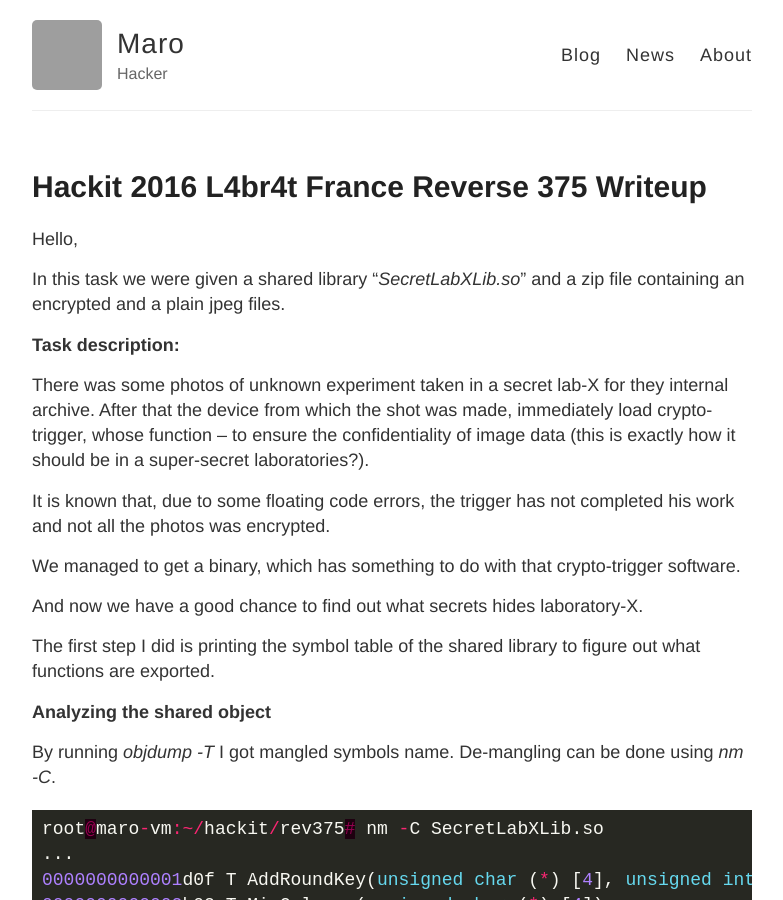
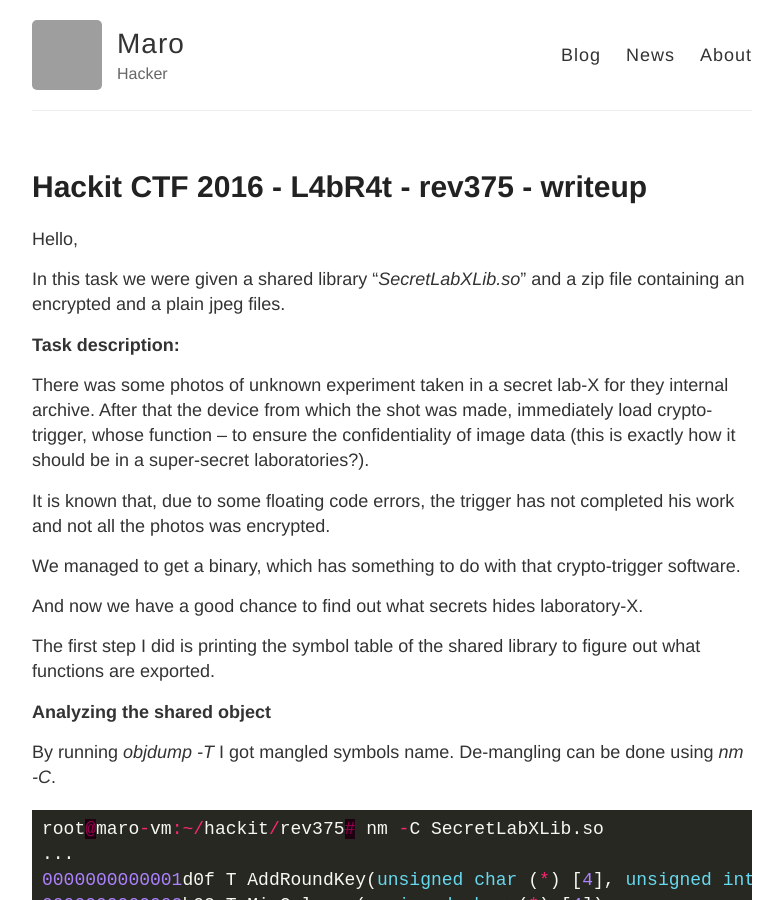
Before and after one commit to maroueneboubakri/maroueneboubakri.github.io, a Jekyll site: the page built from _posts/2016-10-2-HackIt-2016-L4bR4t-France-Reverse-375-Writeup.md, in a window 1280 px wide and 900 px high. Shown: the whole window, without its empty margins (248-1031 px from the left). Built offline with Jekyll 4.4.1, drawn with Linux system fonts in a browser that asks for light colours; our own code applies the rules of GitHub Pages for plain Markdown files; grey boxes are pictures that could not be loaded.

Commit message:
Update 2016-10-2-HackIt-2016-L4bR4t-France-Reverse-375-Writeup.md

```diff
--- a/_posts/2016-10-2-HackIt-2016-L4bR4t-France-Reverse-375-Writeup.md
+++ b/_posts/2016-10-2-HackIt-2016-L4bR4t-France-Reverse-375-Writeup.md
@@ -1,3 +1,6 @@
+---
+title: Hackit CTF 2016 - L4bR4t - rev375 - writeup
+---
 
 Hello,
 
```
